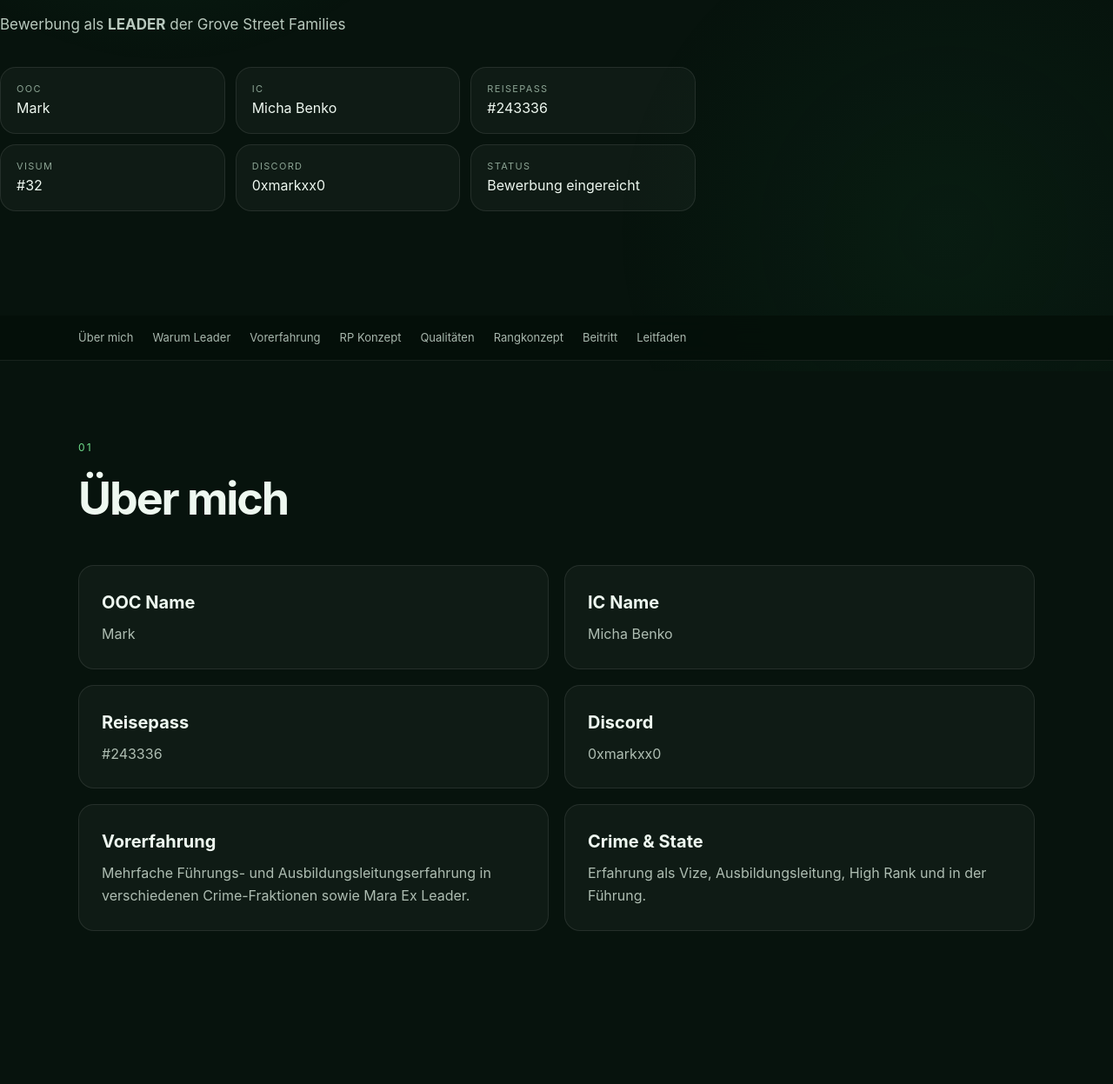
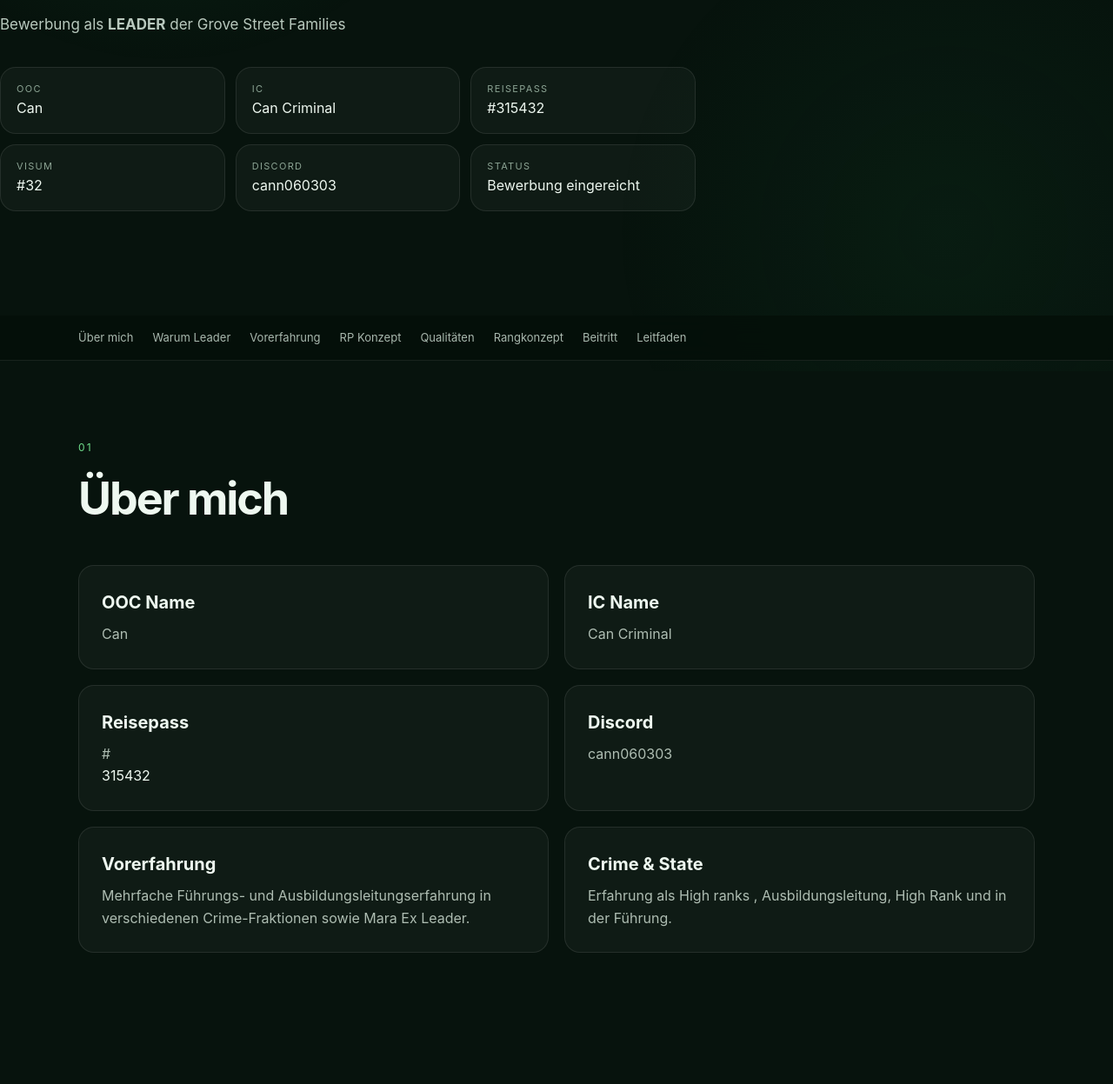
Before and after one commit to michaelrecickij-beep/Bewerbung-zum-grove-leader-, a plain HTML site: page index.html in a window 1280 px wide. Shown: the part 373-1620 px from the top of the page at 87% size. Drawn offline with Linux system fonts and the light colour scheme.

Commit message:
Update index.html

```diff
--- a/index.html
+++ b/index.html
@@ -94,11 +94,11 @@ footer{padding:40px 0 60px;border-top:1px solid rgba(255,255,255,.08);color:#829
   <p class="lead" style="margin-top:18px">Bewerbung als <b>LEADER</b> der Grove Street Families</p>
 
   <div class="meta">
-    <div><small>OOC</small>Mark</div>
-    <div><small>IC</small>Micha Benko</div>
-    <div><small>Reisepass</small>#243336</div>
+    <div><small>OOC</small>Can</div>
+    <div><small>IC</small>Can Criminal</div>
+    <div><small>Reisepass</small>#315432</div>
     <div><small>Visum</small>#32</div>
-    <div><small>Discord</small>0xmarkxx0</div>
+    <div><small>Discord</small>cann060303</div>
     <div><small>Status</small>Bewerbung eingereicht</div>
   </div>
 </div>
@@ -123,12 +123,12 @@ footer{padding:40px 0 60px;border-top:1px solid rgba(255,255,255,.08);color:#829
 <div class="eyebrow">01</div>
 <h3>Über mich</h3>
 <div class="grid">
-  <div class="card"><h4>OOC Name</h4><p>Mark</p></div>
-  <div class="card"><h4>IC Name</h4><p>Micha Benko</p></div>
-  <div class="card"><h4>Reisepass</h4><p>#243336</p></div>
-  <div class="card"><h4>Discord</h4><p>0xmarkxx0</p></div>
+  <div class="card"><h4>OOC Name</h4><p>Can</p></div>
+  <div class="card"><h4>IC Name</h4><p>Can Criminal</p></div>
+  <div class="card"><h4>Reisepass</h4><p>#</p>315432</div>
+  <div class="card"><h4>Discord</h4><p>cann060303</p></div>
   <div class="card"><h4>Vorerfahrung</h4><p>Mehrfache Führungs- und Ausbildungsleitungserfahrung in verschiedenen Crime-Fraktionen sowie Mara Ex Leader.</p></div>
-  <div class="card"><h4>Crime & State</h4><p>Erfahrung als Vize, Ausbildungsleitung, High Rank und in der Führung.</p></div>
+  <div class="card"><h4>Crime & State</h4><p>Erfahrung als High ranks , Ausbildungsleitung, High Rank und in der Führung.</p></div>
 </div>
 </section>
 
@@ -151,15 +151,11 @@ gleichzeitig das gemeinsame RP im Mittelpunkt steht.
 <h3>Meine Vorerfahrung</h3>
 <p class="lead">Ich konnte bereits in mehreren bekannten Crime-Fraktionen Verantwortung übernehmen und Führungserfahrung sammeln.</p>
 <div class="ranks">
-  <div class="rank"><div class="num">01</div><div><strong>Bloods</strong><br><small>Ausbildungsleitung</small></div><small>ERFAHRUNG</small></div>
-  <div class="rank"><div class="num">02</div><div><strong>Los Santos Vagos</strong><br><small>Vize</small></div><small>FÜHRUNG</small></div>
-  <div class="rank"><div class="num">03</div><div><strong>Los Santos Vagos</strong><br><small>Vize</small></div><small>FÜHRUNG</small></div>
-  <div class="rank"><div class="num">04</div><div><strong>Los Santos Vagos</strong><br><small>Vize</small></div><small>FÜHRUNG</small></div>
-  <div class="rank"><div class="num">05</div><div><strong>Grove Street Families</strong><br><small>Vize</small></div><small>FÜHRUNG</small></div>
-  <div class="rank"><div class="num">06</div><div><strong>Grove Street Families</strong><br><small>Ausbildungsleitung</small></div><small>FÜHRUNG</small></div>
-  <div class="rank"><div class="num">07</div><div><strong>Ballas</strong><br><small>Ausbildungsleitung</small></div><small>ERFAHRUNG</small></div>
-  <div class="rank"><div class="num">08</div><div><strong>Marabunta Grande</strong><br><small>Ausbildungsleitung</small></div><small>ERFAHRUNG</small></div>
-  <div class="rank"><div class="num">09</div><div><strong>Mara</strong><br><small>Ex Leader</small></div><small>LEADER-ERFAHRUNG</small></div>
+  <div class="rank"><div class="num">01</div><div><strong>Bloods</strong><br><small>Rang 10 Ausbildungsleitung</small></div><small>ERFAHRUNG</small></div>
+  <div class="rank"><div class="num">03</div><div><strong>Los Santos Vagos</strong><br><small>Rang 10 Ausbildungleitung</small></div><small>FÜHRUNG</small></div>
+  <div class="rank"><div class="num">06</div><div><strong>Grove Street Families</strong><br><small>Rang 10 Ausbildungsleitung</small></div><small>FÜHRUNG</small></div>
+  <div class="rank"><div class="num">07</div><div><strong>Ballas</strong><br><small>Rang 10 Ausbildungsleitung</small></div><small>ERFAHRUNG</small></div>
+  <div class="rank"><div class="num">08</div><div><strong>Marabunta Grande</strong><br><small>Rang 10 Ausbildungsleitung</small></div><small>ERFAHRUNG</small></div>
 </div>
 </section>
 
@@ -242,8 +238,8 @@ Verantwortung übernehmen und sich innerhalb der Grove weiterentwickeln können.
 <footer>
 <div class="container">
   <b>GROVE STREET FAMILIES</b><br>
-  Bewerbung · Mark · Micha Benko<br>
-  IC Micha Benko · Pass #243336 · Discord 0xmarkxx0
+  Bewerbung · Can · Can Criminal<br>
+  IC Can Criminal · Pass #315432 · Discord cann060303
 </div>
 </footer>
 
```
